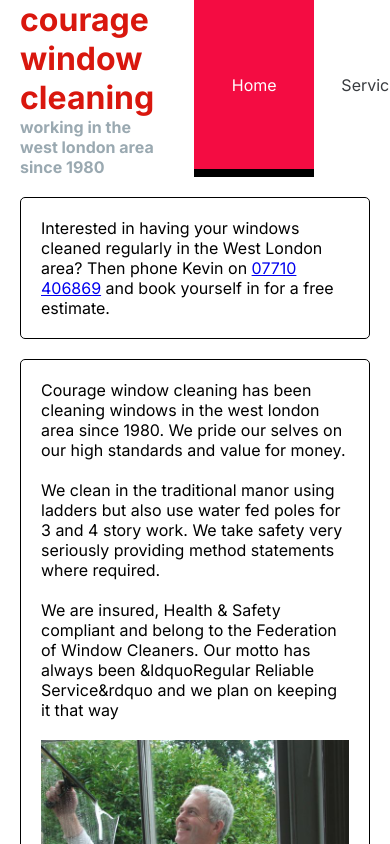
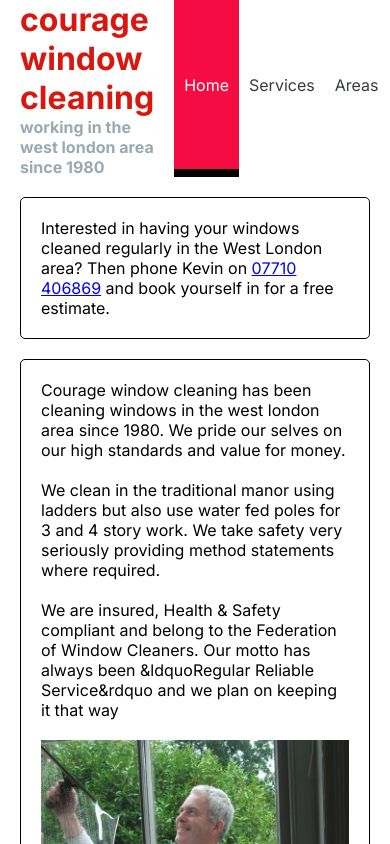
Before and after one commit to JohnFarrellDev/courage-cleaning-services, a Next.js app: page / in a window 390 px wide. Shown: the top 844 px of the page. Built offline with nearby package versions, Linux system fonts and the light colour scheme.

Commit message:
header work better across screen sizes

```diff
--- a/Components/Navigation.module.css
+++ b/Components/Navigation.module.css
@@ -30,9 +30,27 @@
   justify-content: center;
   align-items: center;
   height: 100%;
-  min-width: 120px;
+  width: fit-content;
+  padding: 0 20px;
   margin: auto 0;
   border-bottom: 8px solid white;
+}
+
+@media (max-width: 700px) {
+  .header {
+    gap: 20px;
+  }
+
+  .navigation li {
+    width: fit-content;
+    padding: 0 10px;
+  }
+}
+
+@media (max-width: 500px) {
+  .header {
+    overflow-x: scroll;
+  }
 }
 
 .navigation li a {
```
